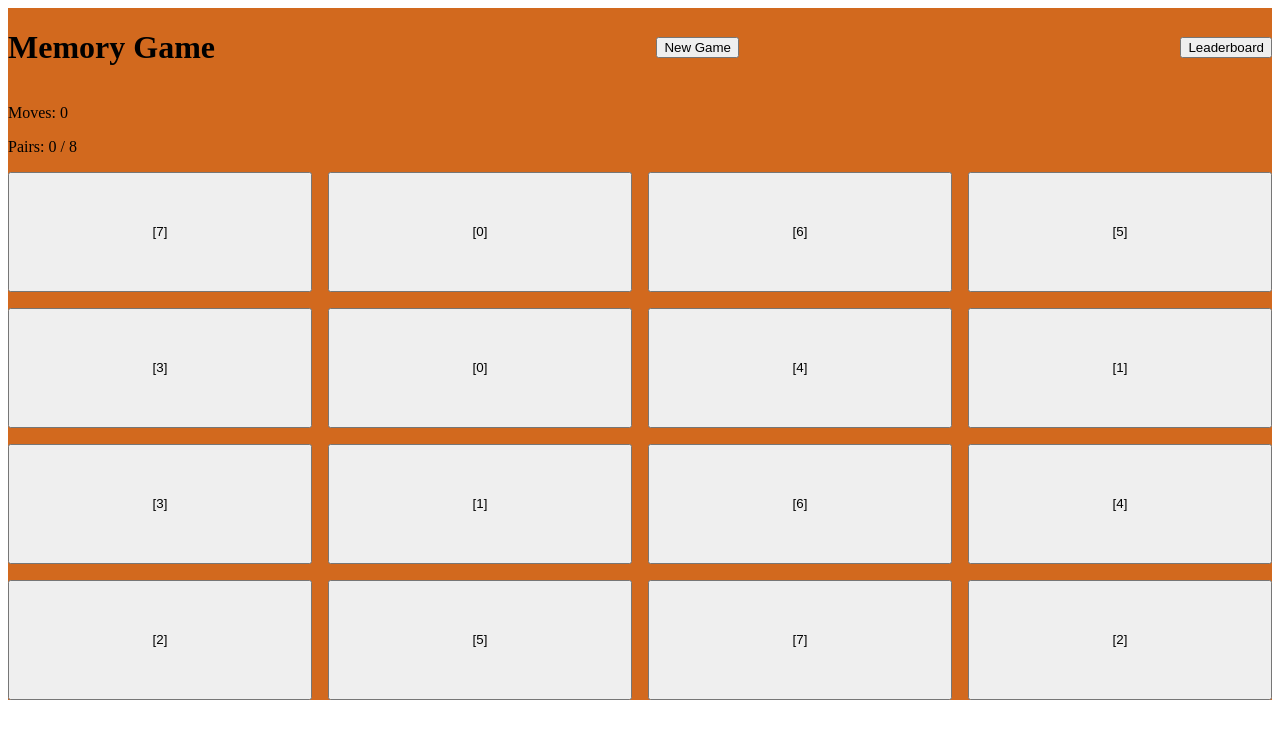
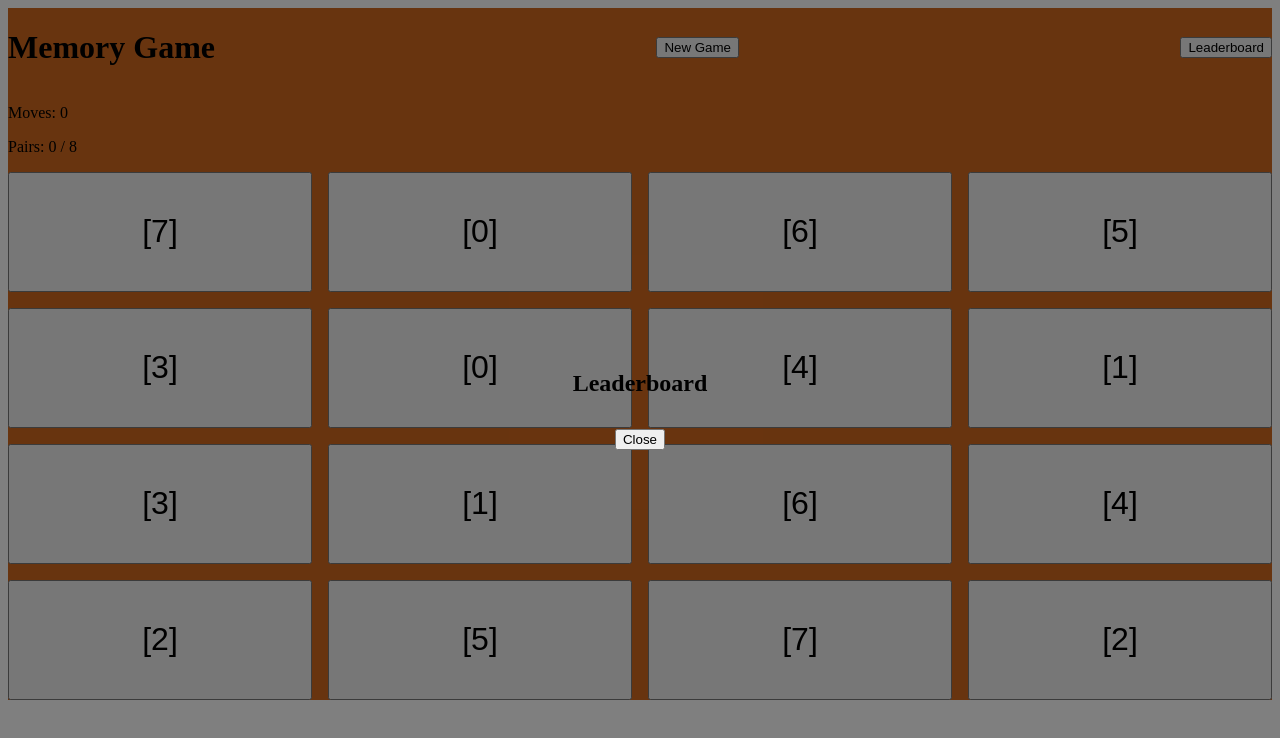
Before and after one commit to Peccopa/memory-game, a website built with Vite: page index.html in a window 1280 px wide. Both pictures are taken after a click on the button "Leaderboard". Built offline with nearby package versions, Linux system fonts and the light colour scheme.

Commit message:
feat: add leaderboard modal window

```diff
--- a/src/entities/game/model/createGameState.js
+++ b/src/entities/game/model/createGameState.js
@@ -11,4 +11,5 @@ export const createGameState = () => ({
   isLocked: false,
   isGameOver: false,
   isModalOpen: false,
+  isLeaderboardOpen: false,
 });
--- a/src/entities/game/model/gameActions.js
+++ b/src/entities/game/model/gameActions.js
@@ -2,6 +2,8 @@ export const NEW_GAME = 'game/newGame';
 export const OPEN_CARD = 'game/openCard';
 export const CLOSE_MISMATCH = 'game/closeMismatch';
 export const CLOSE_MODAL = 'game/closeModal';
+export const OPEN_LEADERBOARD = 'game/openLeaderboard';
+export const CLOSE_LEADERBOARD = 'game/closeLeaderboard';
 
 export const newGame = () => ({
   type: NEW_GAME,
@@ -21,3 +23,11 @@ export const closeMismatch = () => ({
 export const closeModal = () => ({
   type: CLOSE_MODAL,
 });
+
+export const openLeaderboard = () => ({
+  type: OPEN_LEADERBOARD,
+});
+
+export const closeLeaderboard = () => ({
+  type: CLOSE_LEADERBOARD,
+});
--- a/src/entities/game/model/gameReducer.js
+++ b/src/entities/game/model/gameReducer.js
@@ -3,6 +3,8 @@ import {
   OPEN_CARD,
   CLOSE_MISMATCH,
   CLOSE_MODAL,
+  OPEN_LEADERBOARD,
+  CLOSE_LEADERBOARD,
 } from './gameActions';
 import { PAIR_COUNT } from '../../../shared/config/game';
 import { createGameState } from './createGameState';
@@ -64,6 +66,18 @@ export const gameReducer = (state, action) => {
         isModalOpen: false,
       };
 
+    case OPEN_LEADERBOARD:
+      return {
+        ...state,
+        isLeaderboardOpen: true,
+      };
+
+    case CLOSE_LEADERBOARD:
+      return {
+        ...state,
+        isLeaderboardOpen: false,
+      };
+
     default:
       return state;
   }
--- a/src/pages/game/GamePage.js
+++ b/src/pages/game/GamePage.js
@@ -4,8 +4,10 @@ import GameHeader from '../../widgets/game-header/GameHeader';
 import GameCounters from '../../widgets/game-counters/GameCounters';
 import GameBoard from '../../widgets/game-board/GameBoard';
 import GameModal from '../../widgets/game-modal/GameModal';
+import LeaderboardModal from '../../widgets/leaderboard-modal/LeaderboardModal';
 
 import { gameState } from '../../entities/game/model/gameStore';
+import { saveResult } from '../../entities/leaderboard/model/leaderboard';
 
 export default class GamePage extends ContainerComponent {
   constructor({ ...rest } = {}) {
@@ -15,15 +17,28 @@ export default class GamePage extends ContainerComponent {
       ...rest,
     });
 
+    this.resultSaved = false;
+
     this.render();
 
     this.unsubscribe = gameState.subscribe(() => {
+      const { isGameOver, moves } = gameState.getState();
+
+      if (!isGameOver) {
+        this.resultSaved = false;
+      }
+
+      if (isGameOver && !this.resultSaved) {
+        saveResult(moves);
+        this.resultSaved = true;
+      }
+
       this.render();
     });
   }
 
   render() {
-    const { isModalOpen } = gameState.getState();
+    const { isModalOpen, isLeaderboardOpen } = gameState.getState();
 
     const header = new GameHeader();
     const counters = new GameCounters();
@@ -40,6 +55,10 @@ export default class GamePage extends ContainerComponent {
       children.push(new GameModal());
     }
 
+    if (isLeaderboardOpen) {
+      children.push(new LeaderboardModal());
+    }
+
     this.setChildren(children);
 
     return this;
--- a/src/widgets/game-board/GameBoard.module.css
+++ b/src/widgets/game-board/GameBoard.module.css
@@ -6,4 +6,5 @@
 
 .card {
   min-height: 120px;
+  font-size: 32px;
 }
--- a/src/widgets/game-header/GameHeader.js
+++ b/src/widgets/game-header/GameHeader.js
@@ -4,8 +4,13 @@ import {
   TextComponent,
 } from '../../shared/component-kit';
 
+// import LeaderboardModal from '../leaderboard-modal/LeaderboardModal';
+
 import { gameState } from '../../entities/game/model/gameStore';
-import { newGame } from '../../entities/game/model/gameActions';
+import {
+  newGame,
+  openLeaderboard,
+} from '../../entities/game/model/gameActions';
 
 import styles from './GameHeader.module.css';
 
@@ -38,6 +43,11 @@ export default class GameHeader extends ContainerComponent {
 
     const leaderboardButton = new ButtonComponent({
       content: 'Leaderboard',
+      listeners: {
+        click: () => {
+          gameState.dispatch(openLeaderboard());
+        },
+      },
     });
 
     this.setChildren([title, newGameButton, leaderboardButton]);
--- /dev/null
+++ b/src/widgets/leaderboard-modal/LeaderboardModal.js
@@ -0,0 +1,50 @@
+import {
+  ContainerComponent,
+  ButtonComponent,
+  TextComponent,
+} from '../../shared/component-kit';
+import { getLeaderboard } from '../../entities/leaderboard/model/leaderboard';
+import { closeLeaderboard } from '../../entities/game/model/gameActions';
+import { gameState } from '../../entities/game/model/gameStore';
+
+import styles from './LeaderboardModal.module.css';
+
+export default class LeaderboardModal extends ContainerComponent {
+  constructor({ ...rest } = {}) {
+    super({
+      tag: 'div',
+      classes: styles['leaderboard-modal'],
+      ...rest,
+    });
+
+    this.render();
+  }
+
+  render() {
+    const leaderboard = getLeaderboard();
+
+    const title = new TextComponent({
+      tag: 'h2',
+      content: 'Leaderboard',
+    });
+
+    const entries = leaderboard.map((result, index) => {
+      return new TextComponent({
+        content: `${index + 1}. ${result.moves} moves — ${result.date}`,
+      });
+    });
+
+    const closeButton = new ButtonComponent({
+      content: 'Close',
+      listeners: {
+        click: () => {
+          gameState.dispatch(closeLeaderboard());
+        },
+      },
+    });
+
+    this.setChildren([title, ...entries, closeButton]);
+
+    return this;
+  }
+}
--- /dev/null
+++ b/src/widgets/leaderboard-modal/LeaderboardModal.module.css
@@ -0,0 +1,11 @@
+.leaderboard-modal {
+  position: fixed;
+  inset: 0;
+  z-index: 10;
+  display: flex;
+  flex-direction: column;
+  align-items: center;
+  justify-content: center;
+  gap: 12px;
+  background: rgb(0 0 0 / 50%);
+}
```
